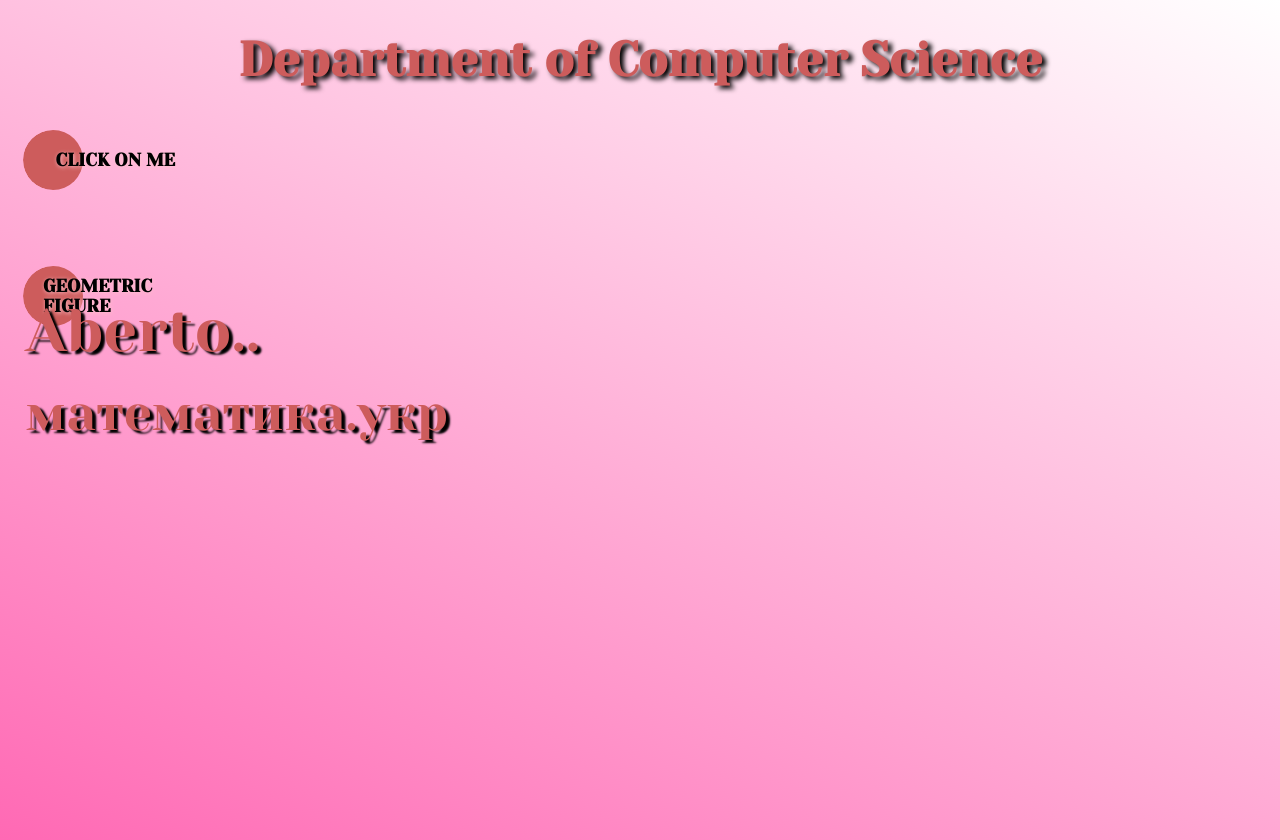
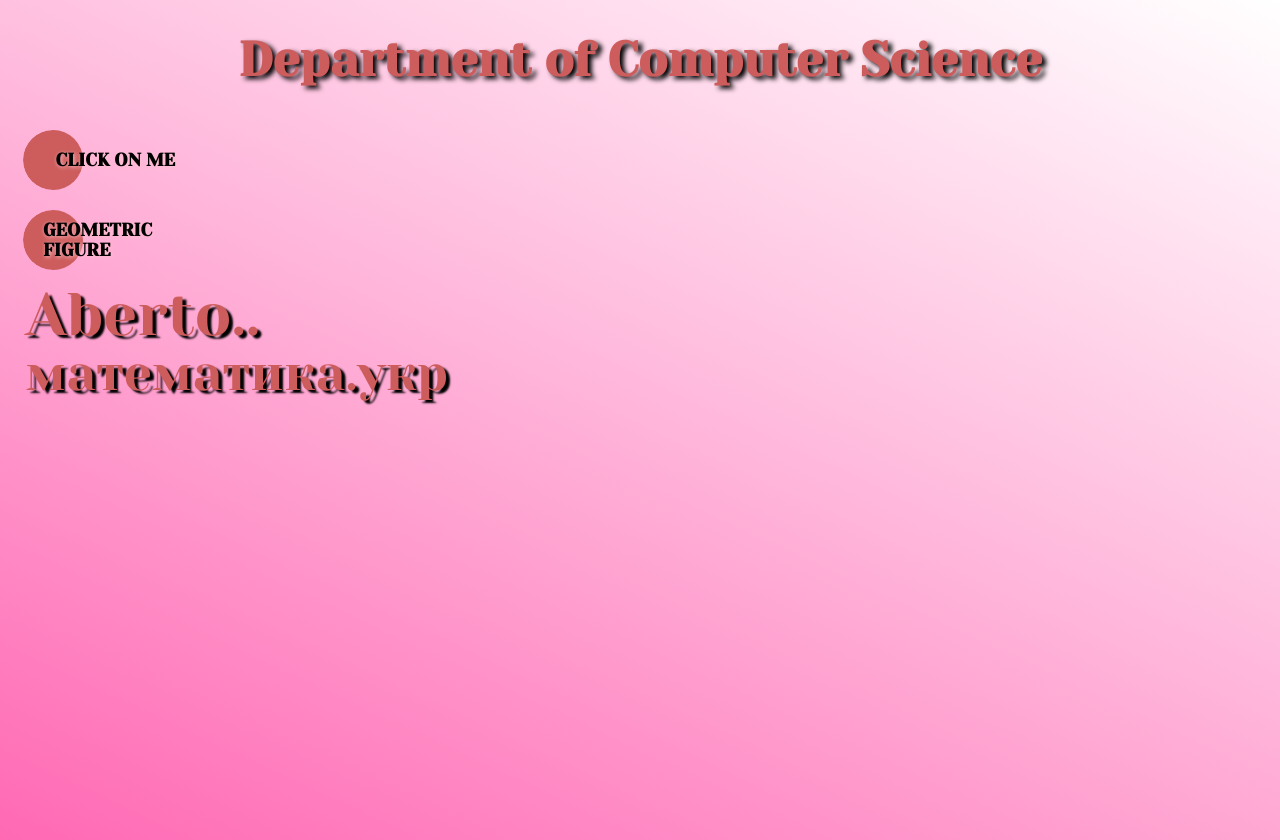
Before and after one commit to apolinariss/apolinariss.github.io, a plain HTML site: page Polina-lab4/lab4.html in a window 1280 px wide. Drawn offline with Linux system fonts and the light colour scheme.

Commit message:
Update lab4.css

```diff
--- a/Polina-lab4/lab4.css
+++ b/Polina-lab4/lab4.css
@@ -13,7 +13,7 @@ h1 {
 }
 .btn1 {
 	position: absolute;
-	top:37%;
+	top:30%;
 	left: 10%;
 	transform: translate(-50%, -50%);
 	display: flex;
@@ -169,7 +169,7 @@ h1 {
 
 .text {
 	position: absolute;
-	top: 37%;
+	top: 35%;
 	left: 2%;
 	color: #CD5C5C;
 	font-size: 60px;
@@ -180,7 +180,7 @@ h1 {
 
 .text1 {
 	position: absolute;
-	top: 48%;
+	top: 43%;
 	left: 2%;
 	color: #CD5C5C;
 	font-size: 50px;
```
